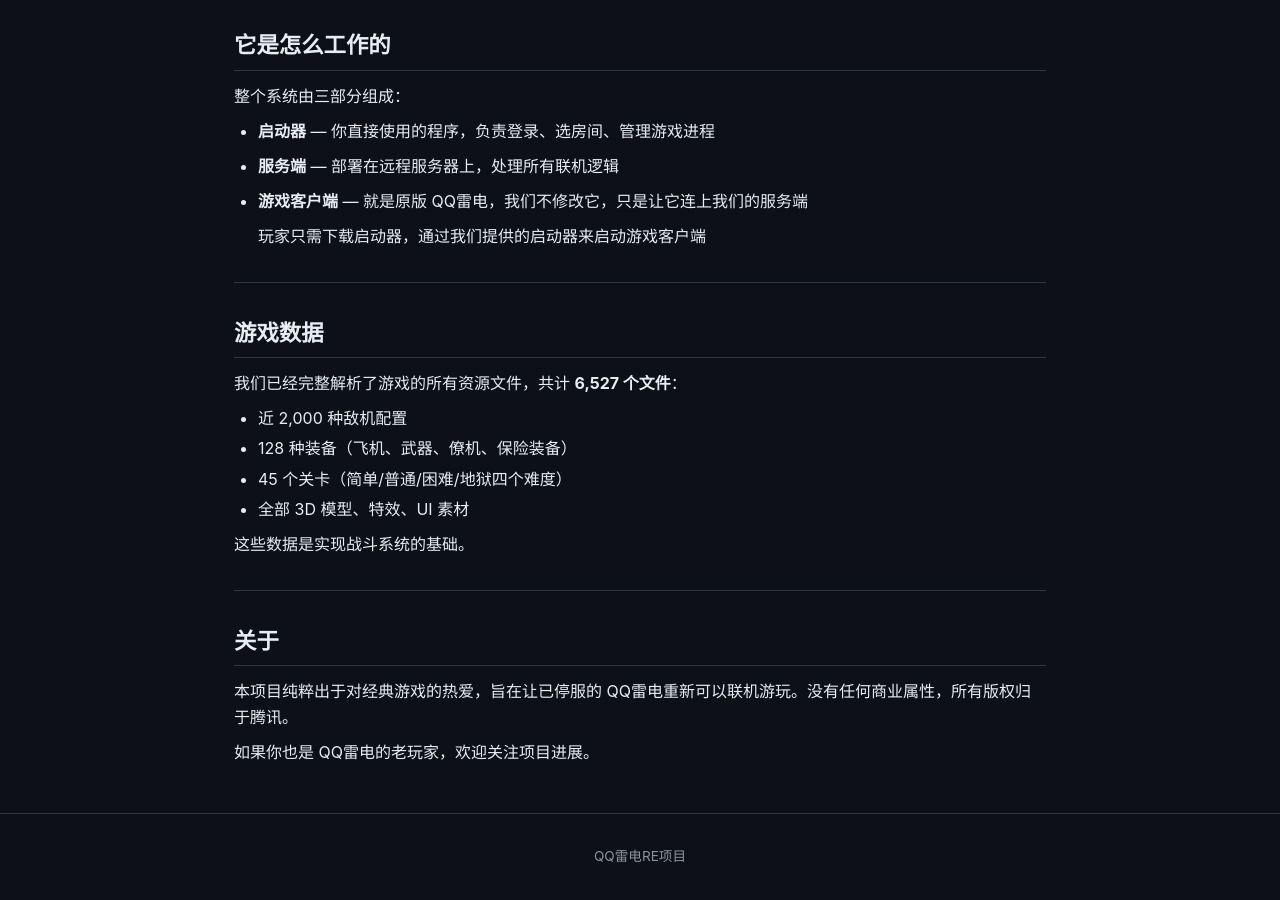
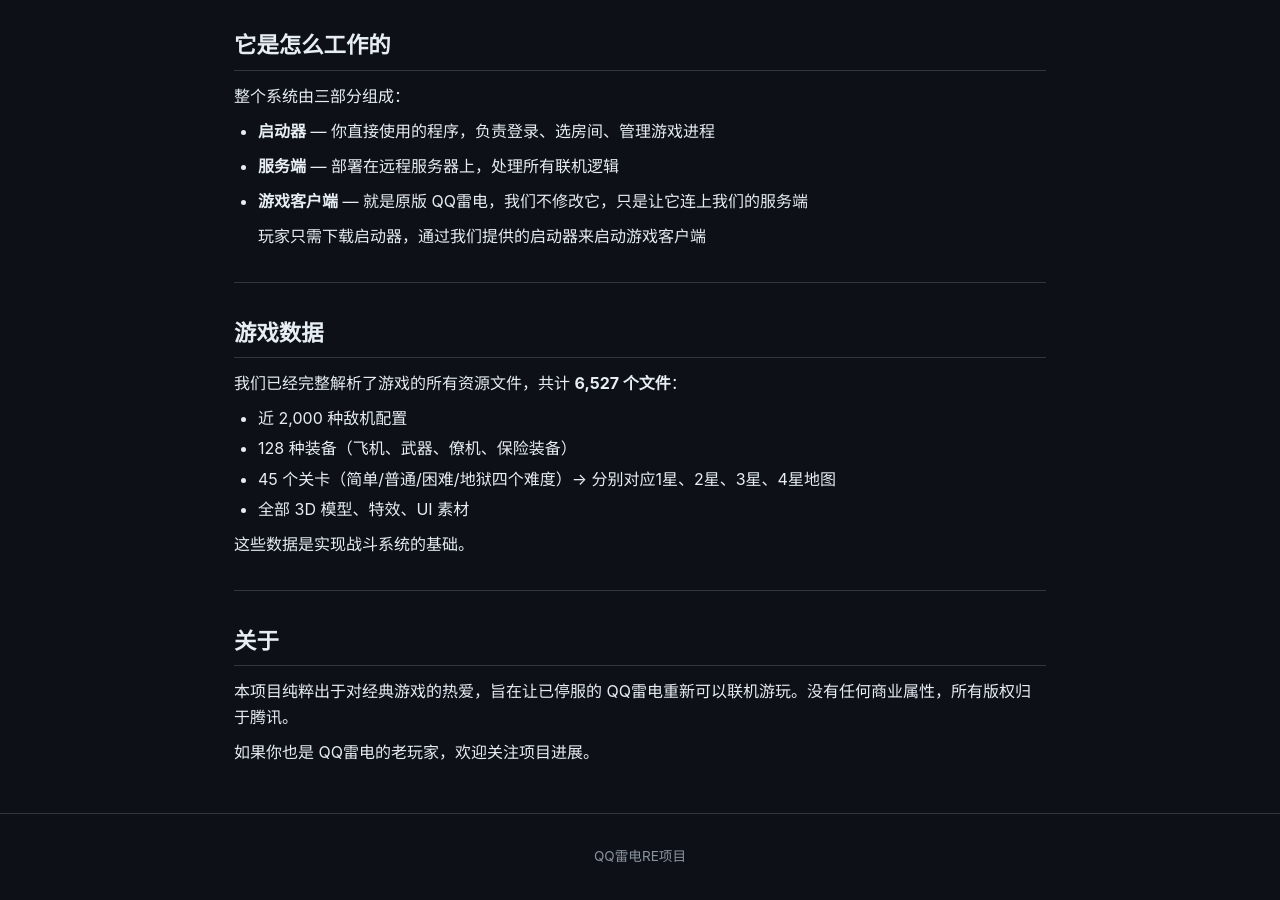
Before and after one commit to bbsupn/ld, a Jekyll site: the page built from index.md, in a window 1280 px wide and 900 px high, scrolled down 2048 px. Built offline with Jekyll 4.4.1, drawn with Linux system fonts in a browser that asks for light colours.

Commit message:
Update index.md

```diff
--- a/index.md
+++ b/index.md
@@ -86,7 +86,7 @@ QQ雷电是腾讯早期运营的一款经典纵版射击网游。官方服务器
 
 - 近 2,000 种敌机配置
 - 128 种装备（飞机、武器、僚机、保险装备）
-- 45 个关卡（简单/普通/困难/地狱四个难度）
+- 45 个关卡（简单/普通/困难/地狱四个难度）-> 分别对应1星、2星、3星、4星地图
 - 全部 3D 模型、特效、UI 素材
 
 这些数据是实现战斗系统的基础。
```
